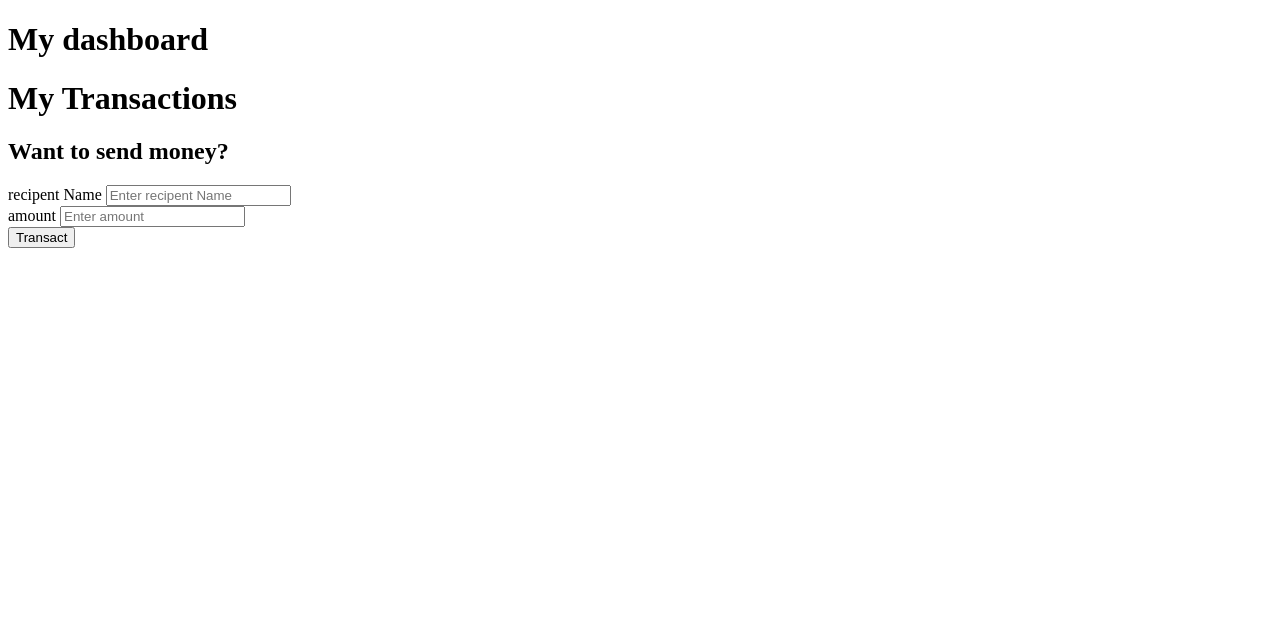
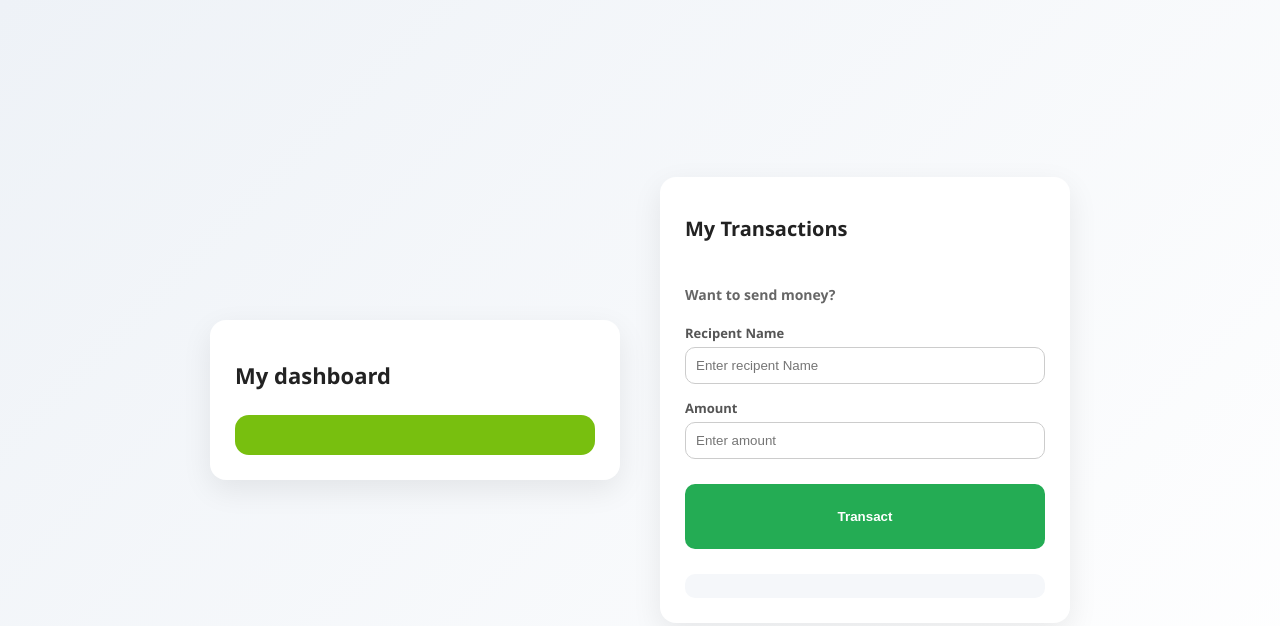
Before and after one commit to om-muddapur7/payments_monogDB, a website: page frontend/index.html in a window 1280 px wide. Drawn offline with nearby package versions, Linux system fonts and the light colour scheme; no server answers; sample sign-in values are in the browser's storage.

Commit message:
added css to index page

```diff
--- a/frontend/index.html
+++ b/frontend/index.html
@@ -6,27 +6,147 @@
     <script src="https://cdn.jsdelivr.net/npm/axios/dist/axios.min.js"></script>
     <title>Home page</title>
 </head>
+
+<style>
+    body {
+        display: flex;
+        justify-content: center;
+        align-items: center;
+        gap: 40px;
+        min-height: 100vh;
+        margin: 0;
+        font-family: 'Segoe UI', sans-serif;
+        background: linear-gradient(135deg, #eef2f7, #ffffff);
+    }
+
+    .ctr1, .ctr2 {
+        background: #ffffff;
+        padding: 25px;
+        width: 360px;
+        border-radius: 16px;
+        box-shadow: 0 10px 30px rgba(0,0,0,0.08);
+        display: flex;
+        flex-direction: column;
+        gap: 15px;
+    }
+
+    .ctr1 h1 {
+        font-size: 22px;
+        margin-bottom: 10px;
+        color: #222;
+    }
+
+    #myAccount {
+        background: rgb(120, 191, 15);
+        color: white;
+        padding: 20px;
+        border-radius: 14px;
+        display: flex;
+        flex-direction: column;
+        gap: 8px;
+    }
+
+    #myAccount h3:last-child {
+        font-size: 20px;
+        font-weight: bold;
+    }
+
+    #myAccount h3 {
+        margin: 0;
+        font-weight: 500;
+    }
+
+    .ctr2 h1 {
+        font-size: 20px;
+        color: #222;
+    }
+
+    .ctr2 h3 {
+        font-size: 14px;
+        color: #666;
+        margin-bottom: 5px;
+    }
+
+    .input-group {
+        display: flex;
+        flex-direction: column;
+        gap: 5px;
+    }
+
+    label {
+        font-size: 13px;
+        font-weight: 600;
+        color: #555;
+    }
+
+    input {
+        padding: 10px;
+        border-radius: 10px;
+        border: 1px solid #ccc;
+        outline: none;
+        transition: 0.2s;
+    }
+
+    input:focus {
+        border-color: #4CAF50;
+        box-shadow: 0 0 4px rgba(76,175,80,0.3);
+    }
+
+    button {
+        margin-top: 10px;
+        padding: 12px;
+        border-radius: 10px;
+        border: none;
+        background: rgb(36, 172, 84);
+        color: white;
+        font-weight: 600;
+        cursor: pointer;
+        transition: 0.2s;
+    }
+
+    button:hover {
+        transform: translateY(-2px);
+    }
+
+    #transactionDetails {
+        margin-top: 10px;
+        background: #f5f7fa;
+        padding: 12px;
+        border-radius: 10px;
+    }
+
+    #transactionDetails h3 {
+        font-size: 13px;
+        text-align: left;
+        margin: 3px 0;
+    }
+
+</style>
+
 <body>
+    <div class="ctr1">
         <h1>My dashboard</h1>
+        <div id="myAccount"></div>
+    </div>
 
-    <div id="myAccount"></div>
-
+    <div class="ctr2">
         <h1>My Transactions</h1>
-    <h2>Want to send money?</h2>
+        <h3>Want to send money?</h3>
 
         <div class="input-group">
-        <label for="recipentName">recipent Name</label>
+            <label for="recipentName">Recipent Name</label>
             <input type="text" id="recipentName" placeholder="Enter recipent Name">
         </div>
 
         <div class="input-group">
-        <label for="amount">amount</label>
+            <label for="amount">Amount</label>
             <input type="number" id="amount" placeholder="Enter amount">
         </div>
 
-    <button onclick="transact()">Transact</button>
+        <button onclick="transact()"><p id="btnTxt">Transact</p></button>
 
         <div id="transactionDetails"></div>
+    </div>
 
     <script>
         if(!localStorage.getItem("token")){
```
Lines whose indentation alone changed are shown as unchanged.
